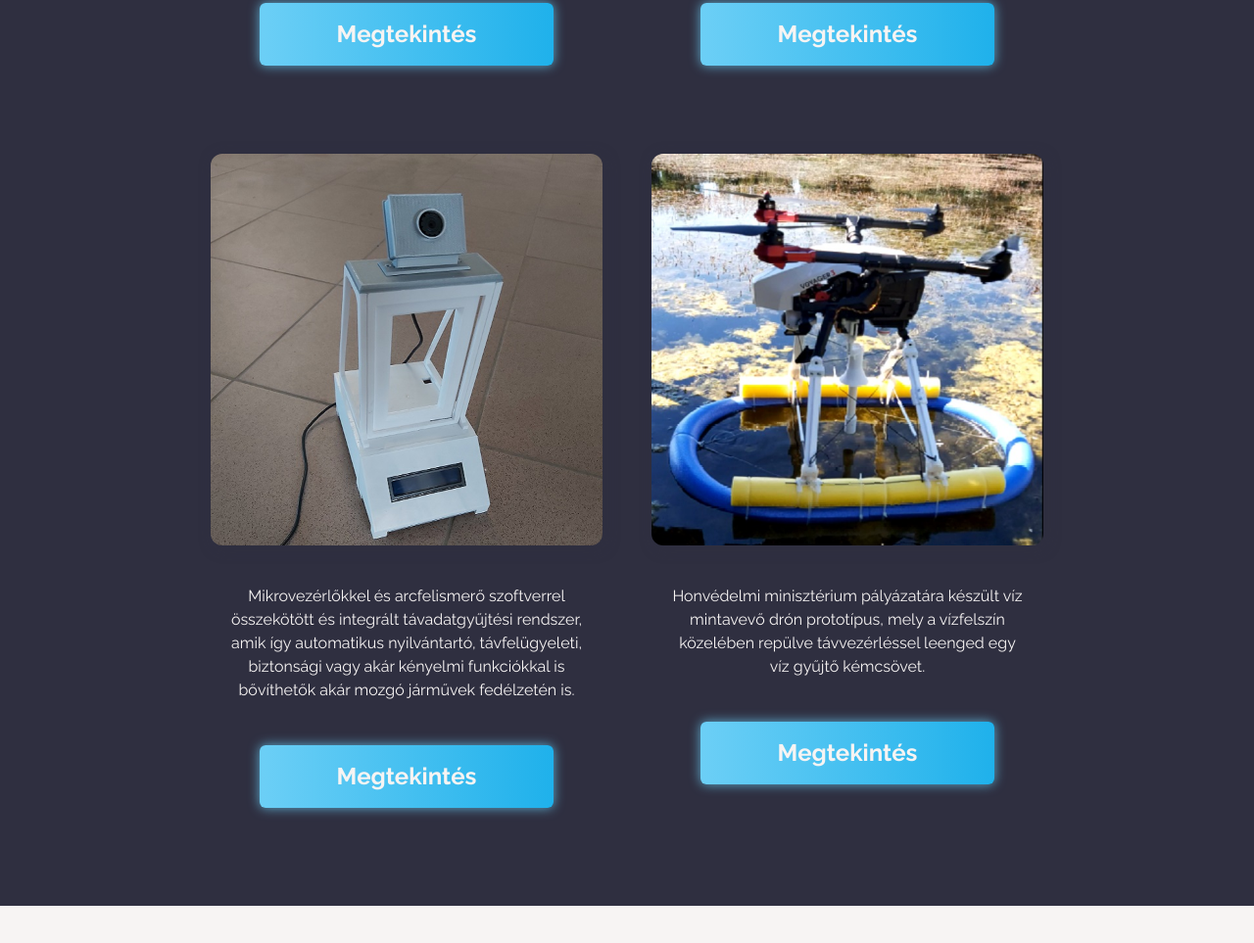
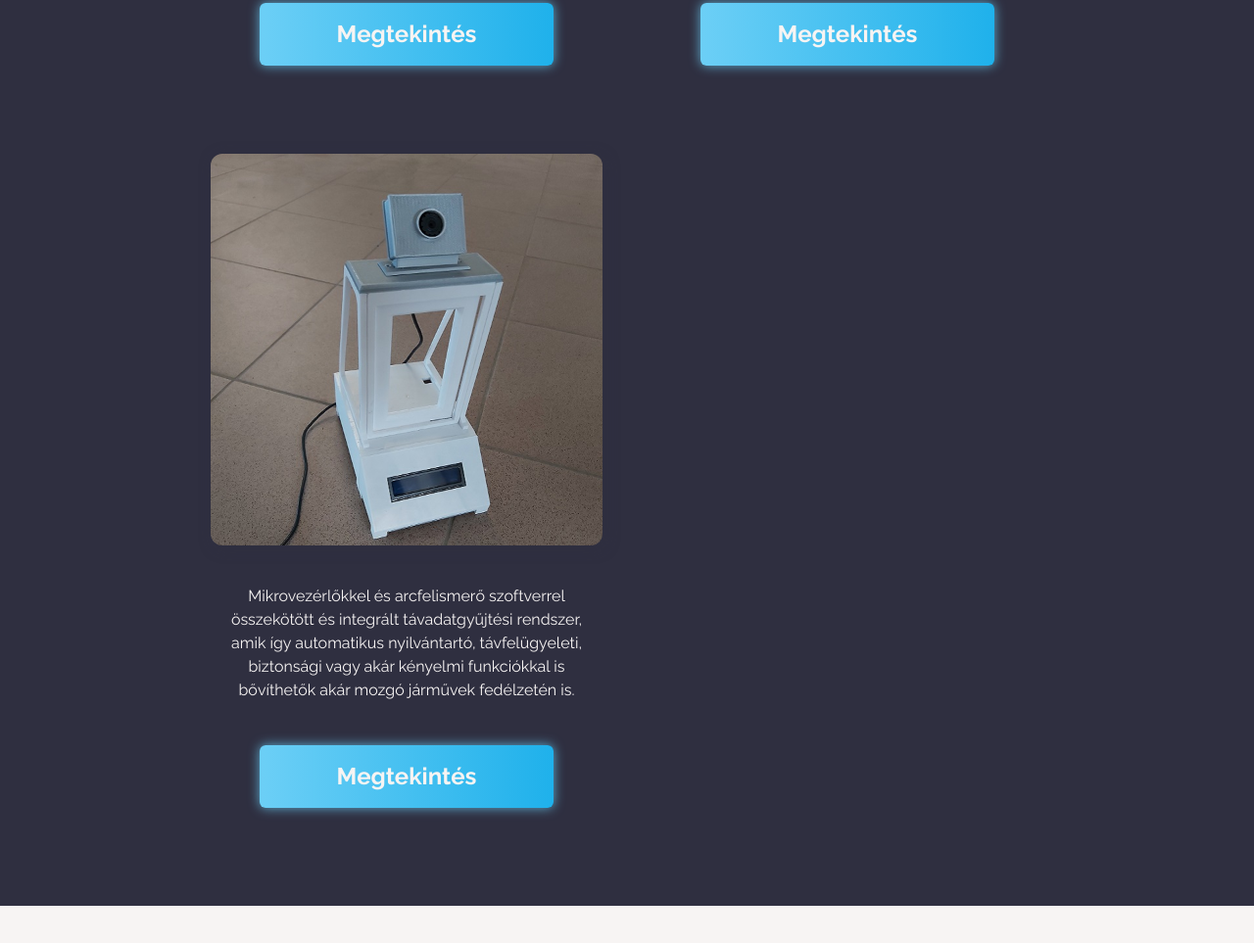
Before and after one commit to VilcsekViktor/Portfolio, a website: page public/index.html in a window 1280 px wide. Shown: the part 3187-4150 px from the top of the page at 98% size. Drawn offline with nearby package versions, Linux system fonts and the light colour scheme.

Commit message:
Update index.html

```diff
--- a/public/index.html
+++ b/public/index.html
@@ -152,16 +152,8 @@
             </p>
           </a>
         </div>
-        <!-- #6 -->
-        <div class="project">
-          <img src="img/p6.jpg" class="project-pic" alt="C++ TicTacToe"/>
-          <p class="project-description">
-            Honvédelmi minisztérium pályázatára készült víz mintavevő drón prototípus, mely a vízfelszín közelében repülve távvezérléssel leenged egy víz gyűjtő kémcsövet.
-          </p>
-          <a class="button project-button" href="docs/vizmintavevodron.pdf" download>
-            <p>
-              Megtekintés
-            </p>
+
+
           </a>
         </div>
       </div>
```
